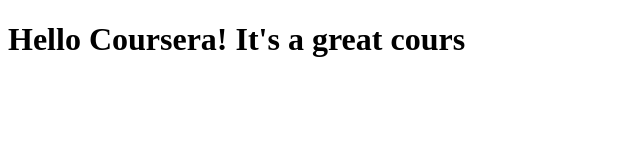
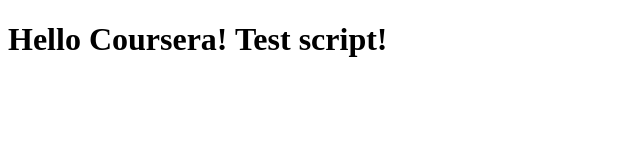
Before and after one commit to Yashka-Liebes/coursera-test, a plain HTML site: page site/index.html in a window 1280 px wide. Shown: the whole page, without its empty margins (0-640 px from the left). Drawn offline with Linux system fonts and the light colour scheme.

Commit message:
test script

```diff
--- a/site/index.html
+++ b/site/index.html
@@ -5,7 +5,7 @@
 </head>
 <body>
 
-<h1>Hello Coursera! It's a great cours</h1>
+<h1>Hello Coursera! Test script!</h1>
 
 </body>
 </html>
```
